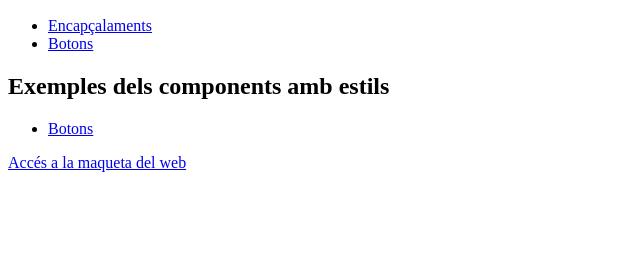
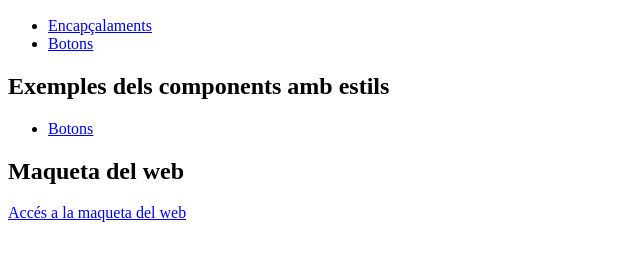
Before and after one commit to ConsorciAOC-PRJ/enotum_web-ciutada-maqueta, a plain HTML site: page index.html in a window 1280 px wide. Shown: the part 110-370 px from the top of the page, without its empty margins (0-640 px from the left). Drawn offline with Linux system fonts and the light colour scheme.

Commit message:
Small fix to the index

```diff
--- a/index.html
+++ b/index.html
@@ -17,6 +17,7 @@
     <ul>
         <li><a href="./web/components-sample/buttons.html">Botons</a></li>
     </ul>
+    <h2>Maqueta del web</h2>
     <a href="./web/index.html">Accés a la maqueta del web</a>
 </body>
 </html>
```
